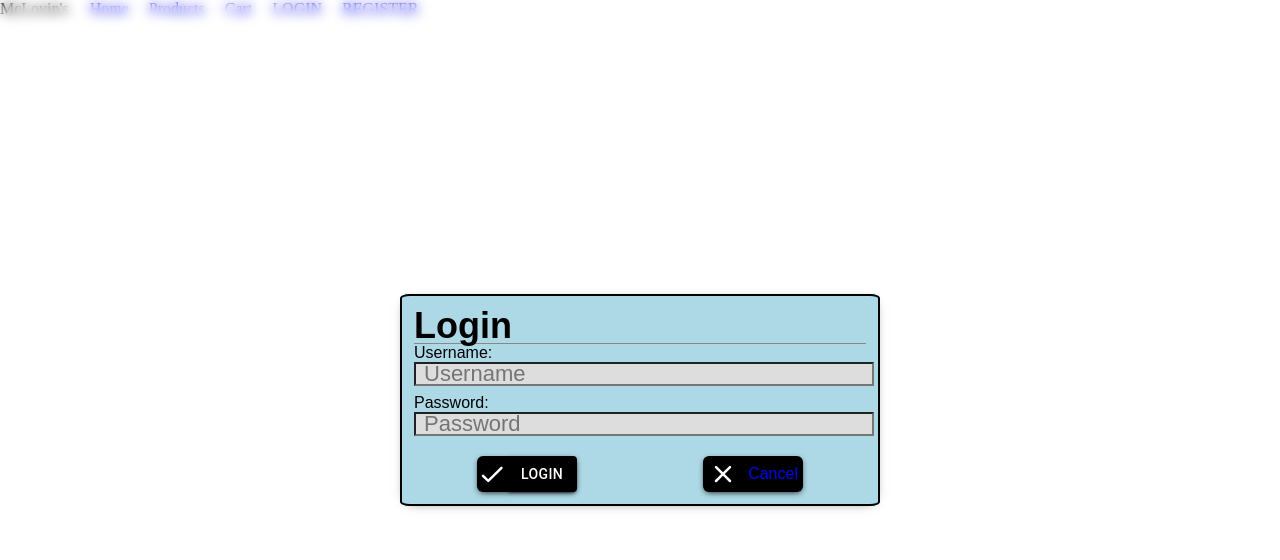
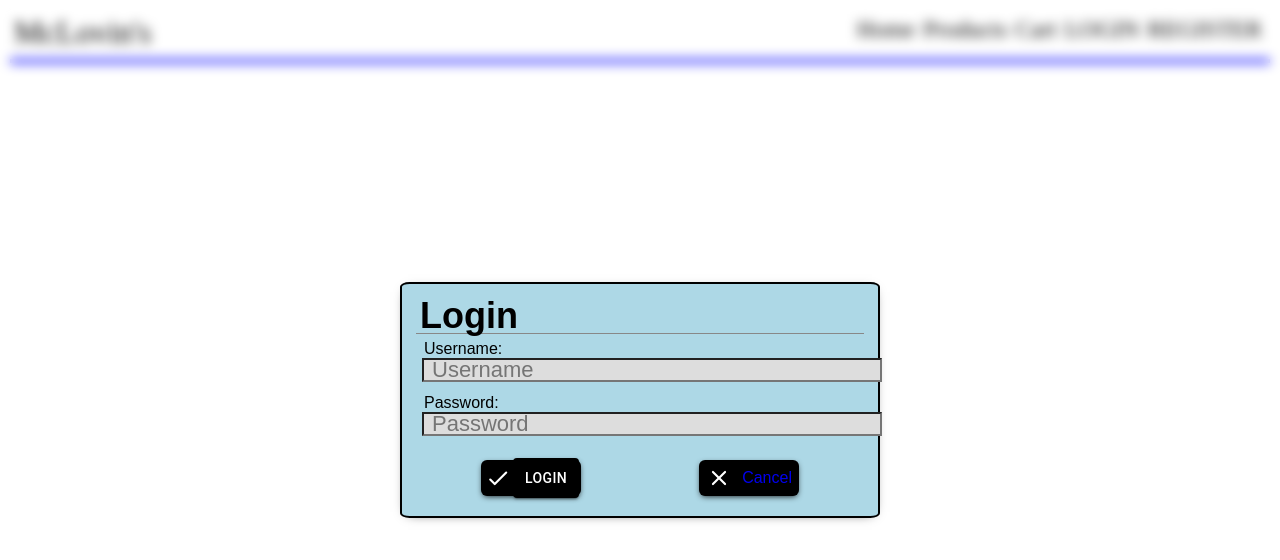
Before and after one commit to kidd5630/McLovins-Frontend, a React app: page /login in a window 1280 px wide. Built offline with nearby package versions, Linux system fonts and the light colour scheme; no server answers; a web font is replaced by a local one.

```diff
--- a/public/style.css
+++ b/public/style.css
@@ -1,27 +1,26 @@
 @import url('https://fonts.googleapis.com/css2?family=Akaya+Telivigala&display=swap');
 * {
 	margin:0;
-	padding:0;
+	padding: 2px;
 	box-sizing: border-box;
 }
 .header {
     display: flex;
-    justify-content: flex-start;
-	flex-direction: row;
-	gap: 1px;
+	justify-content: space-between;
+
 }
 .shopName{
 	display: inline-flex;
     padding-right: 20px;
     font-family: "Akaya Telivigala";
-    font-size: medium;
-	align-self: flex-start;
+    font-size: xx-large;
 }
 .navBtn {
     display: inline-flex;
-    padding-right: 20px;
     font-family: "Akaya Telivigala";
-    font-size: medium;
+    font-size: x-large;
+	color: black;
+	text-decoration: none;
 }
 .prodLink{
 	color: black;
--- a/src/component/Login.js
+++ b/src/component/Login.js
@@ -77,22 +77,25 @@
     color: white;
   }
 `;
-const Login = ({setMyPassword, myPassword, setMyUsername, myUsername, setUserToken}) => {
+const Login = ({setMyPassword, myPassword, setMyUsername, myUsername, setUserToken, setIsAdmin}) => {
     let history = useHistory();
     async function loginUser(event) {
         event.preventDefault();
         try {
             const results = await fetchLoginUser(BASE_URL, myUsername, myPassword);
-
+            console.log("here now", results)
             if(results.user) {
                 const token = await results.token;
+                const admin = await results.user.admin;
                 setUserToken(token);
                 setMyUsername(myUsername);
+                setIsAdmin(admin);
                 localStorage.setItem('userToken', token);
+                localStorage.setItem('adminUser', admin);
                 localStorage.setItem('myUsername', JSON.stringify(myUsername));
                 // const routines = await fetchUsersRoutines(myUsername, token)
                 // setusersRoutines(routines)
-                // history.push("/");
+                history.push("/");
             } else {
                 alert("Your Username Or Password Is Incorrect");
             }
--- a/src/component/Products.js
+++ b/src/component/Products.js
@@ -12,14 +12,13 @@
 `;
 const Container = styled.header`
 `;
-const Products = ({userToken, allProducts, setAllProducts, setselectedProduct, productID}) => {
-  console.log(allProducts);
+const Products = ({userToken, isAdmin, allProducts, setAllProducts, setselectedProduct, productID}) => {
   return (
     <Container>
       <Header><h1>All Products</h1></Header>
       <div className="allProducts">
         <div className="products">
-          {userToken?
+          {isAdmin?
             (<div className="productContainer">
               <MakeProduct
                 userToken={userToken}
@@ -30,6 +29,7 @@
             (<div></div>)
           }
           {allProducts.map(prod=> {
+            console.log("this is prod", prod);
             return (
               <div className="productContainer" key={prod.id}>
                 <div className="productBody">
--- a/src/index.js
+++ b/src/index.js
@@ -10,6 +10,7 @@
     const [allProducts, setAllProducts]= useState([]);
     const [userToken, setUserToken] = useState(getCurrentUserToken());
     const [myUsername, setMyUsername] = useState(getCurrentUsername());
+	const [isAdmin, setIsAdmin] = useState(false);
     const [myPassword, setMyPassword] = useState('');
 	const [myEmail, setMyEmail] = useState('');
     const [selectedProduct, setselectedProduct] = useState(getProdId());
@@ -75,6 +76,7 @@
 								setAllProducts={setAllProducts}
 								setselectedProduct={setselectedProduct}
 								productID={productID}
+								isAdmin={isAdmin}
                                 />
 						</Route>
 						<Route path="/product/:id">
@@ -160,7 +162,8 @@
 								setMyUsername={setMyUsername}
 								myPassword={myPassword}
 								setMyPassword={setMyPassword}
-								setUserToken={setUserToken} />
+								setUserToken={setUserToken}
+								setIsAdmin={setIsAdmin}/>
 						</Route>
 						<Route exact path ="/cart">
 							<Cart
```
Also changed, not shown: src/component/Admin.js (added, +8 -0 lines).
